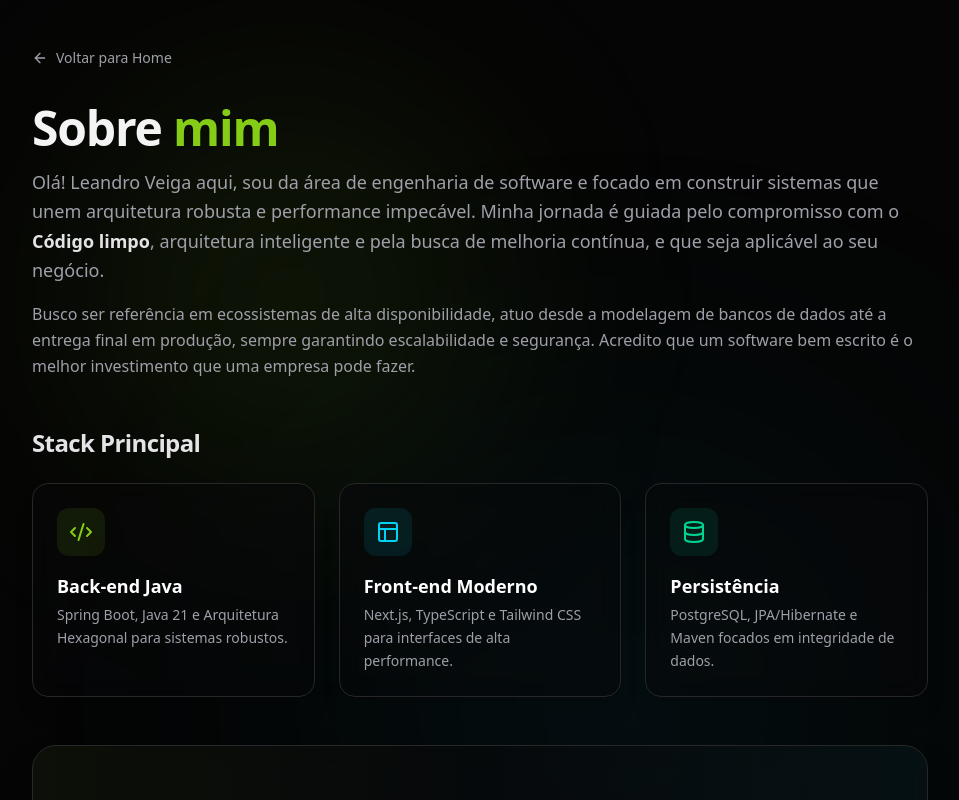
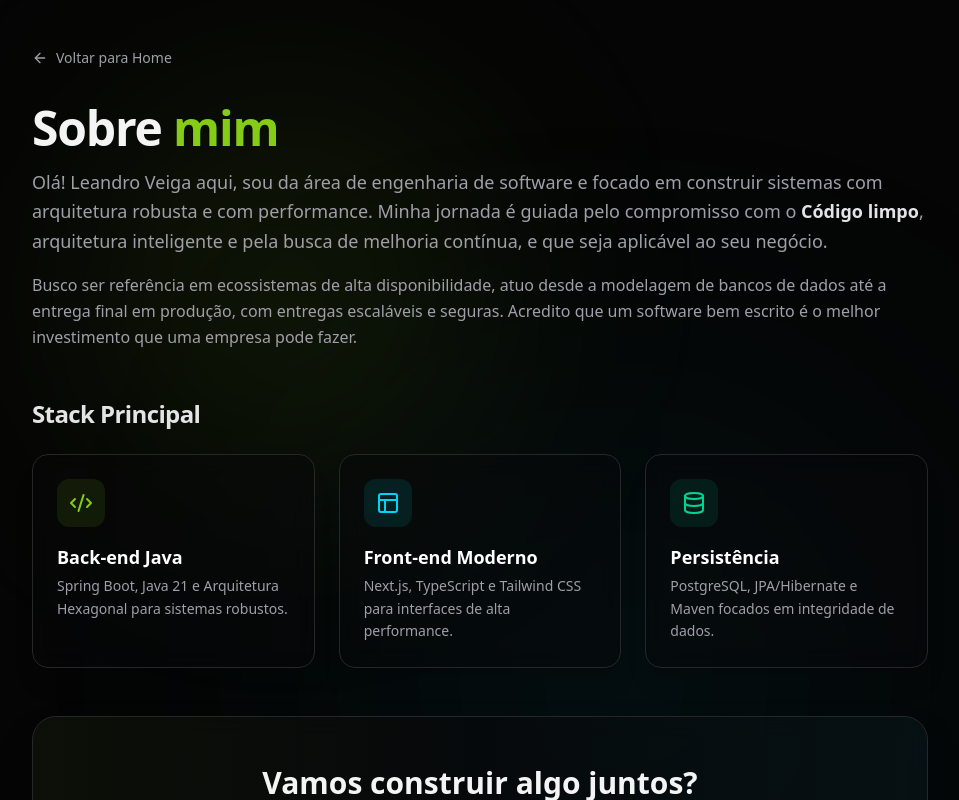
Before and after one commit to leandroveigadev/pagina-leandro, a Next.js app: page /sobre in a window 1280 px wide. Shown: the top 800 px of the page, without its empty margins (160-1119 px from the left). Built offline with nearby package versions, Linux system fonts and the light colour scheme.

Commit message:
feat: mudança na sessão page do sobre, descricao

```diff
--- a/src/app/page.tsx
+++ b/src/app/page.tsx
@@ -164,7 +164,7 @@ export default function Home() {
         <div className="w-full max-w-3xl mx-auto">
           <div className="text-center mb-12">
             <h2 className="text-4xl md:text-5xl font-bold mb-4 text-zinc-100 tracking-tight">Vamos conversar.</h2>
-            <p className="text-zinc-400 text-lg">Preencha os dados abaixo que em breveentraremos em contato.</p>
+            <p className="text-zinc-400 text-lg">Preencha os dados abaixo que em breve entraremos em contato.</p>
           </div>
 
           <form onSubmit={handleSubmit} className="p-8 rounded-3xl border border-zinc-800 bg-zinc-900/40 backdrop-blur-md shadow-2xl flex flex-col gap-6">
--- a/src/app/sobre/page.tsx
+++ b/src/app/sobre/page.tsx
@@ -29,10 +29,10 @@ export default function Sobre() {
             Sobre <span className="text-[#84cc16]">mim</span>
           </h1>
           <p className="text-zinc-400 text-lg leading-relaxed font-light">
-            Olá! Leandro Veiga aqui, sou da área de engenharia de software e focado em construir sistemas que unem arquitetura robusta e performance impecável. Minha jornada é guiada pelo compromisso com o <strong className="text-zinc-200 font-semibold">Código limpo</strong>, arquitetura inteligente e pela busca de melhoria contínua, e que seja aplicável ao seu negócio.
+            Olá! Leandro Veiga aqui, sou da área de engenharia de software e focado em construir sistemas com arquitetura robusta e com performance. Minha jornada é guiada pelo compromisso com o <strong className="text-zinc-200 font-semibold">Código limpo</strong>, arquitetura inteligente e pela busca de melhoria contínua, e que seja aplicável ao seu negócio.
           </p>
           <p className="text-zinc-400 text-base leading-relaxed font-light">
-            Busco ser referência em ecossistemas de alta disponibilidade, atuo desde a modelagem de bancos de dados até a entrega final em produção, sempre garantindo escalabilidade e segurança. Acredito que um software bem escrito é o melhor investimento que uma empresa pode fazer.
+            Busco ser referência em ecossistemas de alta disponibilidade, atuo desde a modelagem de bancos de dados até a entrega final em produção, com entregas escaláveis e seguras. Acredito que um software bem escrito é o melhor investimento que uma empresa pode fazer.
           </p>
         </div>
 
```
